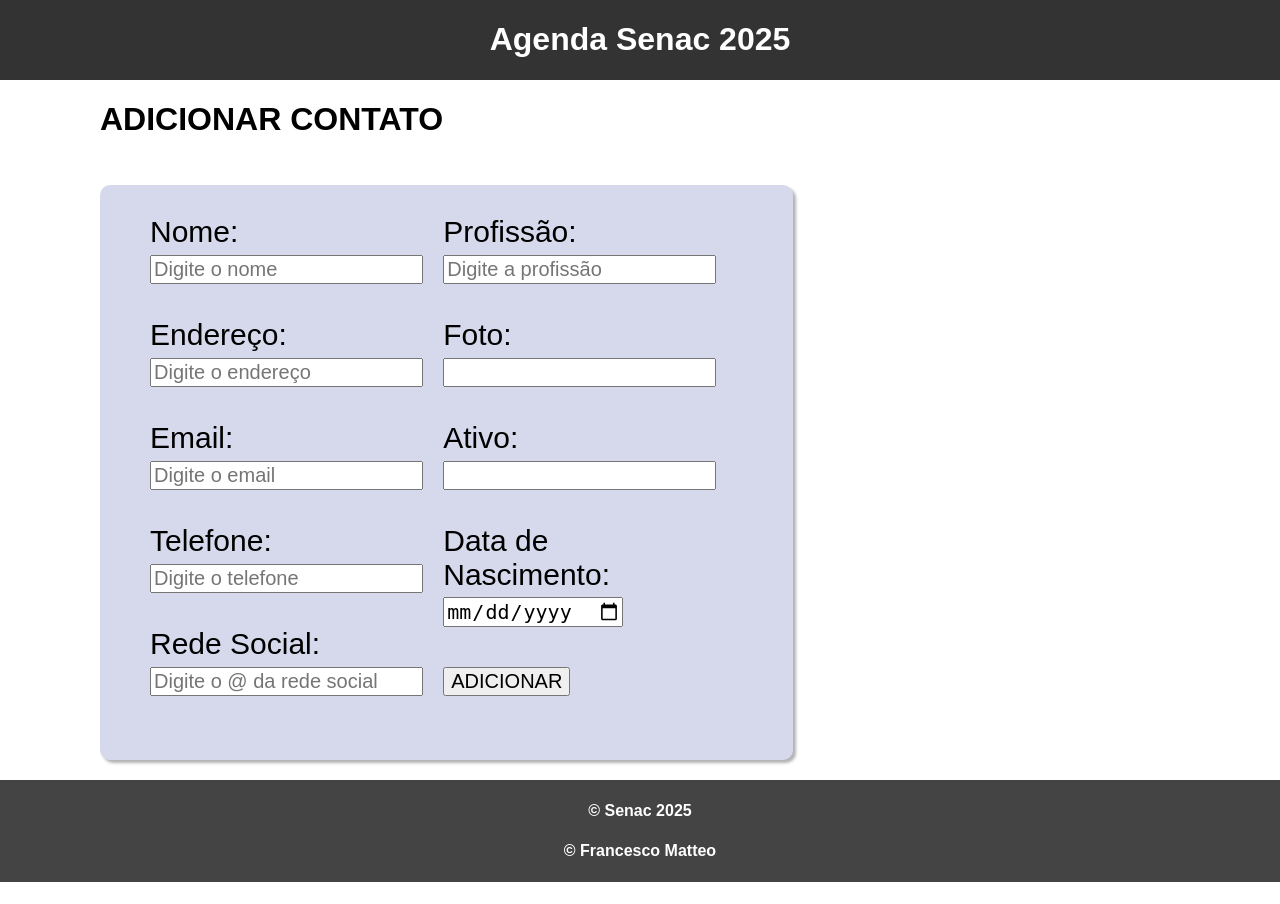
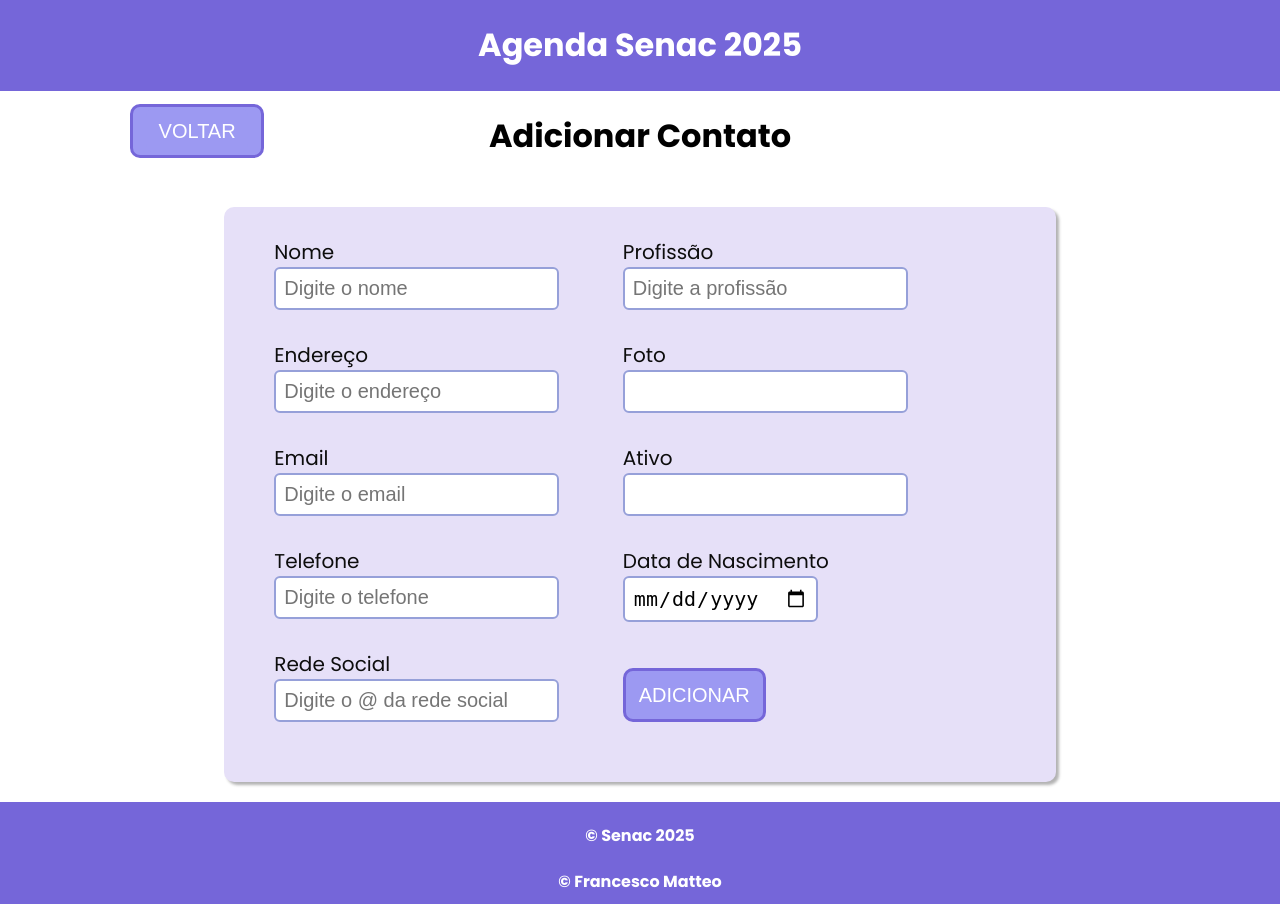
Before and after one commit to FranBR76/agendaSenac2025, a PHP site: page /adicionarContato.php in a window 1280 px wide. Before the commit the page ends 882 px from the top, so only its background shows below. Run offline with PHP 8.4, Linux system fonts and the light colour scheme.

Commit message:
Estilização com cores, animações e card. Além de leves mudanças na formatação 	modified:   adicionarContato.php 	modified:   adicionarUsuario.php 	modified:   css/style.css 	modified:   gestaoUsuario.php 	modified:   inc/header.inc.php 	modified:   index.php

```diff
--- a/adicionarContato.php
+++ b/adicionarContato.php
@@ -13,33 +13,33 @@
 require 'inc/header.inc.php';
 ?>
 
-
-<h1>ADICIONAR CONTATO</h1>
+<button class="btnVoltar" ><a href="index.php">VOLTAR</a></button>
+<h1>Adicionar Contato</h1>
 
 <div class="card-conteudo">
     <form method="POST" action="adicionarContatoSubmit.php">
         <div class="card">
-            Nome: <br>
+            Nome <br>
             <input type="text" name="nome" placeholder="Digite o nome" required /> <br><br>
-            Endereço: <br>
+            Endereço <br>
             <input type="text" name="endereco" placeholder="Digite o endereço" required /> <br><br>
-            Email: <br>
+            Email <br>
             <input type="mail" name="email" placeholder="Digite o email" required /> <br><br>
-            Telefone: <br>
+            Telefone <br>
             <input type="text" name="telefone" placeholder="Digite o telefone" required /> <br><br>
-            Rede Social: <br>
+            Rede Social <br>
             <input type="text" name="redeSocial" placeholder="Digite o @ da rede social" /> <br><br>
         </div>
         <div class="card">
-            Profissão: <br>
+            Profissão <br>
             <input type="text" name="profissao" placeholder="Digite a profissão" /> <br><br>
-            Foto: <br>
+            Foto <br>
             <input type="text" name="foto" /> <br><br>
-            Ativo: <br>
+            Ativo <br>
             <input type="text" name="ativo" /> <br><br>
-            Data de Nascimento: <br>
+            Data de Nascimento
             <input type="date" name="dtNasc" /> <br><br>
-            <input type="submit" name="btCadastrar" value="ADICIONAR" />
+            <input class="btnSubmit" style="margin-top: 16px;" type="submit" name="btCadastrar" value="ADICIONAR" />
         </div>
     </form>
 </div>
--- a/css/style.css
+++ b/css/style.css
@@ -2,10 +2,23 @@ html,
 body {
     height: 100%;
     margin: 0;
-    font-family: Arial;
+    font-family: Poppins;
+    background-color: white;
+
+}
+
+h1 {
+text-align: center;
+margin-inline: auto;
 
 
 }
+
+.titulo{
+font-size: 40px;
+}
+
+
 
 .container {
     display: flex;
@@ -25,14 +38,14 @@ body {
 }
 
 header {
-    background-color: #333;
+    background-color: #7566D9;
     color: white;
     text-align: center;
     justify-content: center;
 }
 
 footer {
-    background-color: #444;
+    background-color: #7566D9;
     color: white;
     text-align: center;
     justify-content: center;
@@ -40,49 +53,79 @@ footer {
     height: 8vw;
 }
 
-button, a {
+.btnVoltar {
+    position: absolute;
+    margin-top: 1%;
+}
+
+button, a, .btnSubmit {
     transition: all 0.2s ease-in-out;
-    background-color: #ccc;
+    background-color: #9C99F2;
+
     padding: 1vw;
-    color: #333;
+    color: #fff;
     text-decoration: none;
     margin-bottom: 2vw;
     border-radius: 10px;
 
 }
 
+.btnSubmit, button {
+   border: 3px solid #7566D9;
+}
+
 button {
     margin-left: 30px;
+    font-size: 20px;
+}
+button:hover, a:hover, .btnSubmit:hover {
+    transform: scaleX(1.05);
+    background-color: #7566D9;
+    color: #fff;
 }
 
+
+
+table{
+border-collapse: collapse; /*serve para juntar a borda da tabela, tira o efeito "3d"*/
+border: 2px solid #7566D9;
+border-radius: 6px;
+}
+tbody {
+    background-color: #9C99F2;
+
+}
+.linha {
+background-color: #fdfdfd;
+
+}
 th, td {
     padding: 10px;
+    color: #fff;
+
+}
+td{
+color: #333;
 }
 .acoes {
     transition: all 0.5s ease-in-out;
-    border-radius: 1px;
-    background-color: #ccc;
+    border-radius: 2px;
+    background-color: #7566D9;
     padding: 5px;
-    color: #333;
+    color: #fff;
     text-decoration: none;
-
-
-
 }
-
 .acoes:hover {
     text-decoration: underline;
-}
-
-button:hover {
-    transform: scaleX(1.05);
 }
 
 
 
 
+
+
 form {
-    background-color: #3493;
+    background-color: #E6E0F8;
     margin-top: 25px;
     border-radius: 10px;
     padding: 10px;
@@ -90,13 +133,21 @@ form {
     /* text-indent: 12px; */
     box-shadow: 3px 3px 3px rgba(0,0,0, 0.3);
     margin-bottom: 20px;
-    font-size: 30px;
-
+    font-size: 20px;
+    color: #0D0D0D;
+    margin-inline: auto;
 }
 
 input {
     font-size: 20px;
-
+    border-radius: 6px;
+    padding: 8px;
+    border: 2px solid #96A0D9;
+}
+input:focus /*quando clica sobre um campo do formulario*/{
+  border: 2px solid #7566D9;
+  outline: none;
+  box-shadow: 0 0 5px rgba(117, 102, 217, 0.5); /* efeito de brilho */
 }
 
 .card-conteudo {
--- a/gestaoUsuario.php
+++ b/gestaoUsuario.php
@@ -7,7 +7,7 @@ include 'classes/funcoes.class.php';
 $usuario = new Usuario();
 $fn = new Funcoes();
 ?>
-<h1>Usuários</h1>
+<h1 class="titulo">Usuários</h1>
 <button><a href="adicionarUsuario.php">ADICIONAR</a></button>
 <button><a href="index.php">CONTATOS</a></button>
 
@@ -25,7 +25,7 @@ $fn = new Funcoes();
     foreach($lista as $item):
     ?>
     <tbody>
-        <tr>
+        <tr class="linha">
             <td><?php echo $item['id']; ?></td>
             <td><?php echo $item['nome']; ?></td>
             <td><?php echo $item['email']; ?></td>
@@ -35,7 +35,7 @@ $fn = new Funcoes();
             <td>
                 <a class='acoes' href="editarUsuario.php?id=<?php echo $item['id']?>">EDITAR</a>
                 <a class='acoes' href="excluirUsuario.php?id=<?php echo $item['id'] ?>" onclick="return confirm('Você tem certeza que quer excluir esse usuário?')">EXCLUIR</a>
-    </td>
+            </td>
 
         </tr>
 
--- a/inc/header.inc.php
+++ b/inc/header.inc.php
@@ -5,6 +5,10 @@
     <meta name="viewport" content="width=device-width, initial-scale=1.0">
     <title>Agenda Senac 2025</title>
     <link rel="stylesheet" type="text/css" href="css/style.css">
+
+    <link rel="preconnect" href="https://fonts.googleapis.com">
+<link rel="preconnect" href="https://fonts.gstatic.com" crossorigin>
+<link href="https://fonts.googleapis.com/css2?family=Poppins:ital,wght@0,100;0,200;0,300;0,400;0,500;0,600;0,700;0,800;0,900;1,100;1,200;1,300;1,400;1,500;1,600;1,700;1,800;1,900&display=swap" rel="stylesheet">
 </head>
 
 
--- a/index.php
+++ b/index.php
@@ -11,7 +11,7 @@ $fn = new Funcoes();
 
 
 
-<h1>Contatos</h1>
+<h1 class="titulo">Contatos</h1>
 <button><a href="adicionarContato.php">ADICIONAR</a></button>
 <button><a href="gestaoUsuario.php">GESTÃO USUÁRIO</a></button>
 
@@ -34,7 +34,7 @@ $fn = new Funcoes();
     foreach($lista as $item):
     ?>
     <tbody>
-        <tr>
+        <tr class="linha">
             <td><?php echo $item['id']; ?></td>
             <td><?php echo $item['nome']; ?></td>
             <td><?php echo $item['endereco']; ?></td>
```
Also changed, not shown: adicionarUsuario.php (+13 -9 lines).
